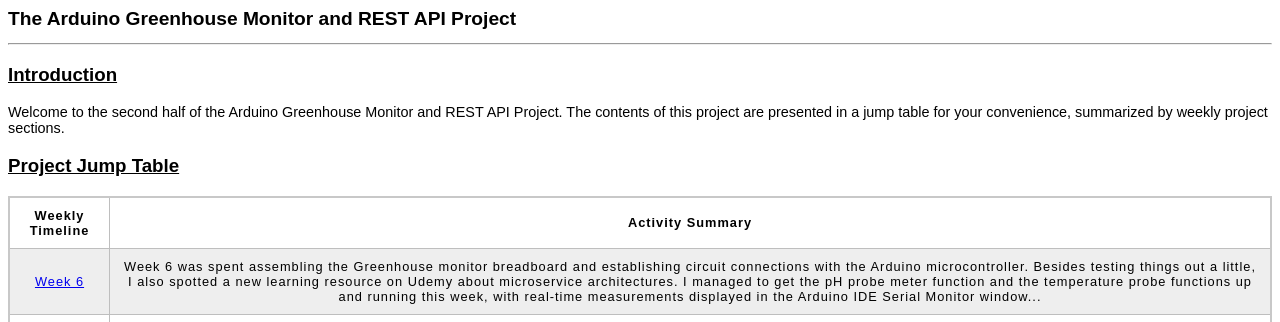
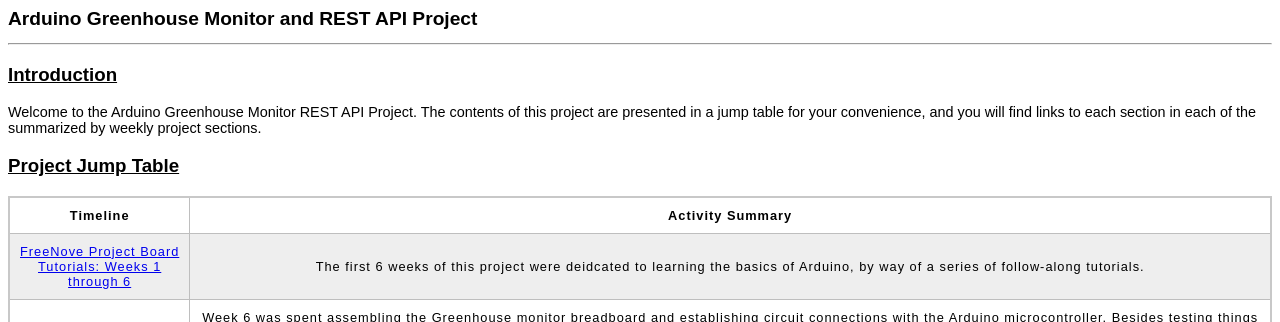
Before and after one commit to Micah614/Arduino_Garden_Monitor, a plain HTML site: page greenhouse_monitor_project.html in a window 1280 px wide. Shown: the top 322 px of the page. Drawn offline with Linux system fonts and the light colour scheme.

Commit message:
Add a jump-table link back to the Arduino FreeNove Project Board Tutorials

```diff
--- a/greenhouse_monitor_project.html
+++ b/greenhouse_monitor_project.html
@@ -18,15 +18,15 @@
 </head>
 <body>
     <h1>
-        The Arduino Greenhouse Monitor and REST API Project
+        Arduino Greenhouse Monitor and REST API Project
     </h1>
     <hr>
     <h3>
         Introduction
     </h3>
     <p>
-        Welcome to the second half of the Arduino Greenhouse Monitor and REST API Project. The contents of
-        this project are presented in a jump table for your convenience, summarized by weekly project sections.
+        Welcome to the Arduino Greenhouse Monitor REST API Project. The contents of this project are presented in a jump table for your
+        convenience, and you will find links to each section in each of the summarized by weekly project sections.
     </p>
 
     <h3>
@@ -37,11 +37,21 @@
         <table style="width:100%">
             <tr>
                 <th>
-                    Weekly Timeline
+                    Timeline
                 </th>
                 <th>
                     Activity Summary
                 </th>
+            </tr>
+
+            <tr>
+                <td>
+                    <a href="https://micah614.github.io/arduino-indoor-weatherstation/tutorial_code.html">FreeNove Project Board Tutorials: Weeks 1 through 6</a>
+                </td>
+                <td>
+                    The first 6 weeks of this project were deidcated to learning the basics of Arduino, by way of a series of follow-along
+                    tutorials.
+                </td>
             </tr>
             <tr>
                 <td>
```
